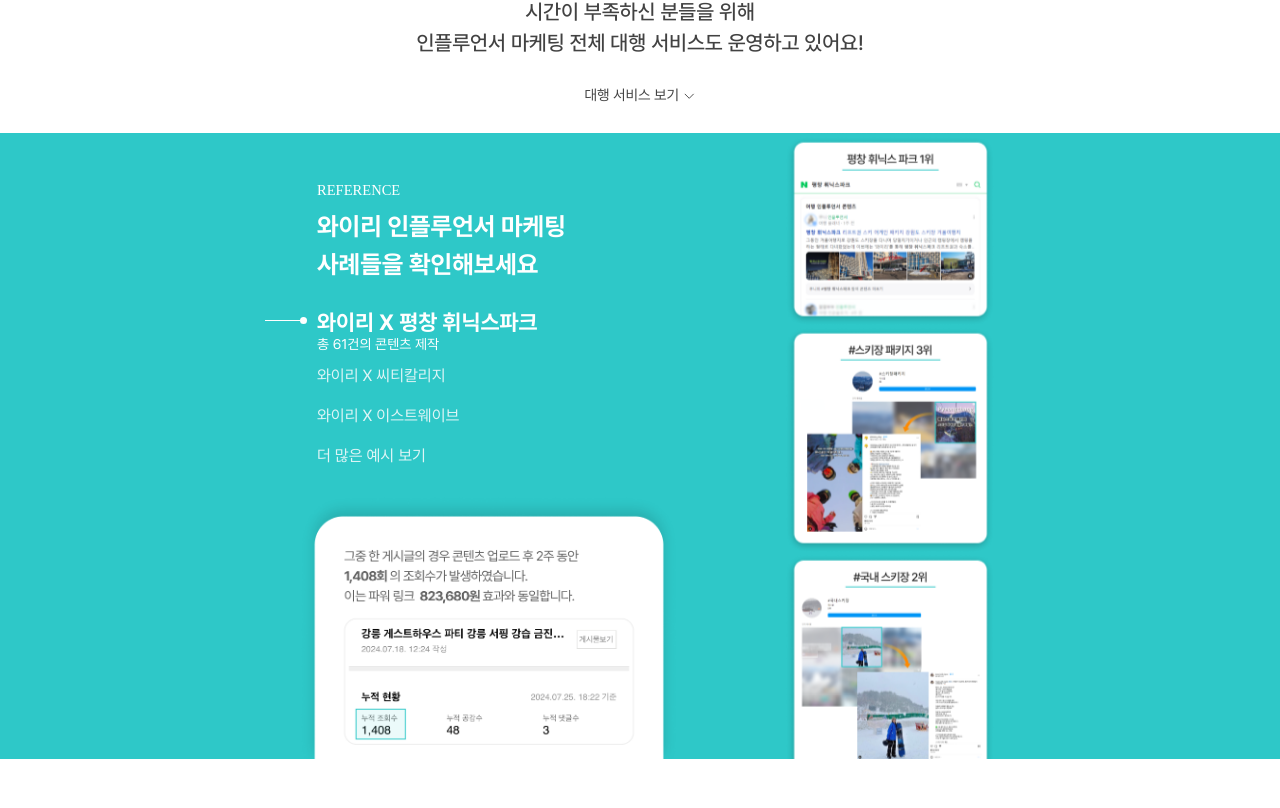
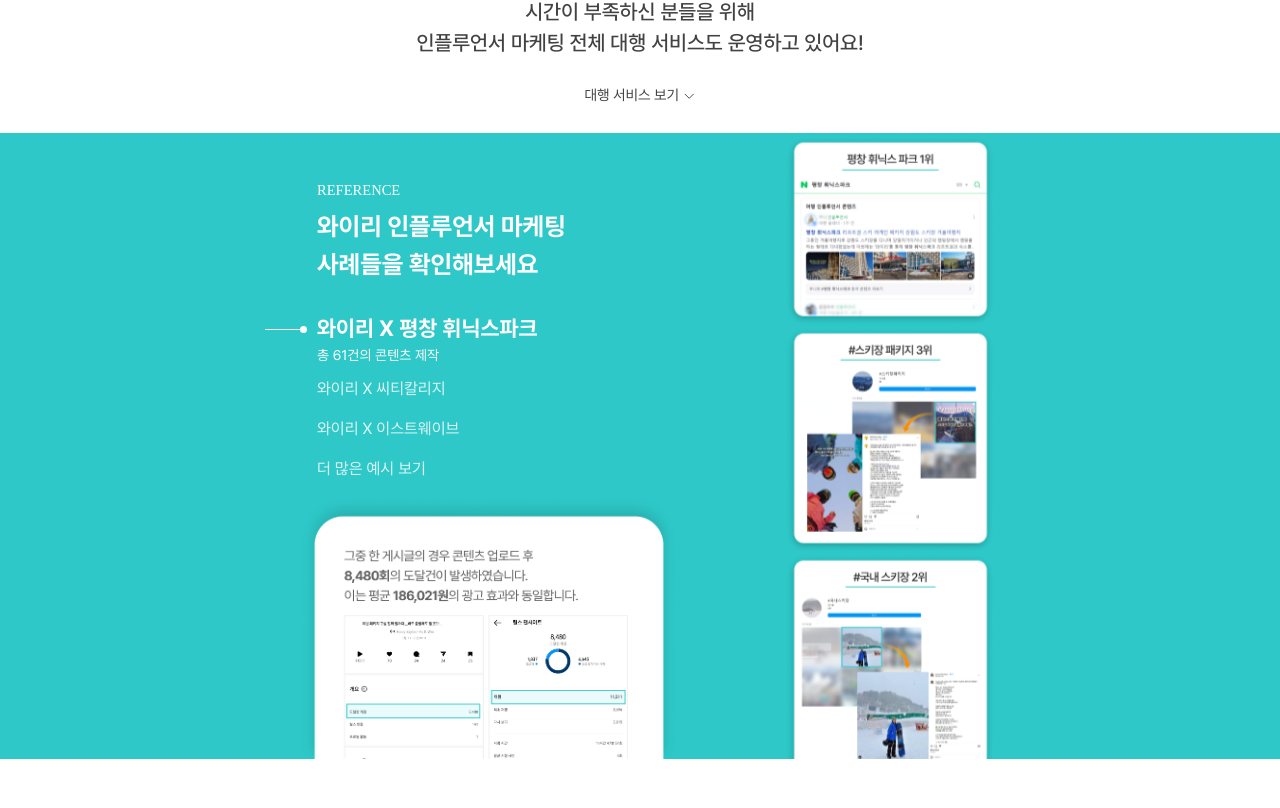
Before and after one commit to wailead/next-seo, a Next.js app: page / in a window 1280 px wide. Shown: the part 2252-3060 px from the top of the page. Built offline with nearby package versions, Linux system fonts and the light colour scheme.

Commit message:
✨ Feat: 광고주 페이지 반응형 구현 #156

```diff
--- a/src/app/(route)/(advertiser)/_view/reference/Reference.tsx
+++ b/src/app/(route)/(advertiser)/_view/reference/Reference.tsx
@@ -37,16 +37,16 @@ function Reference() {
     <div className="w-full  bg-primary-default ">
       <SectionLayout>
         <div
-          className={`flex h-[39.125rem] overflow-hidden justify-between ${selectTitle === 'more' ? 'pr-0' : 'pr-[1.25rem]'} `}>
+          className={`flex primary:h-[39.125rem] h-[83.47vw] overflow-hidden justify-between ${selectTitle === 'more' ? 'pr-0' : 'primary:pr-[1.25rem] pr-[2.67vw]'} `}>
           <TitleForm
             title={`와이리 인플루언서 마케팅\n 사례들을 확인해보세요`}
             subtitle="REFERENCE"
             titleColor="text-white-default"
             subTitleColor="text-white-default"
             pb="0"
-            pr="pl-[3.25rem] pr-0">
-            <div className="flex flex-col justify-between gap-[1.82rem]">
-              <div className="flex flex-col  gap-[1.25rem] ">
+            pr="primary:pl-[3.25rem] pl-[6.93vw] pr-0">
+            <div className="flex flex-col justify-between primary:gap-[1.82rem] gap-[3.88vw]">
+              <div className="flex flex-col  primary:gap-[1.25rem] gap-[2.67vw]  primary:h-[10.438rem] h-[22.27vw]">
                 <ReferenceCard
                   title="와이리 X 평창 휘닉스파크"
                   id="pyeongchang"
@@ -76,14 +76,14 @@ function Reference() {
                   descNum=""
                 />
               </div>
-              <div className="relative w-[23.75rem] h-[16.563rem] items-end">
+              <div className="relative primary:w-[23.75rem] w-[50.67vw] primary:h-[16.563rem] h-[35.33vw] items-end">
                 {selectTitle !== 'more' && (
                   <Image
                     src={`/images/advertiser/peference/${selectTitle}/${selectTitle}_main.png`}
                     alt={`${selectTitle}`}
                     width={380}
                     height={264}
-                    className="absolute left-[-1.125rem]"
+                    className="absolute primary:left-[-1.125rem] left-[-2.4vw] primary:bottom-[0.875rem] bottom-[1.86vw]"
                   />
                 )}
               </div>
--- a/src/app/(route)/(advertiser)/_view/reference/components/ReferenceCard.tsx
+++ b/src/app/(route)/(advertiser)/_view/reference/components/ReferenceCard.tsx
@@ -1,3 +1,5 @@
+import { twMerge } from 'tailwind-merge'
+
 interface Props {
   title: string
   descNum?: string
@@ -10,20 +12,25 @@ function ReferenceCard({ title, descNum, selectTitle, id, handleSelect }: Props)
   return (
     <div className=" relative flex flex-col cursor-default">
       {selectTitle === id && (
-        <div className="absolute flex left-[-3.25rem] bottom-[1.375rem] items-center justify-center">
-          <div className="w-[2.188rem] h-[0.063rem] bg-white-default "></div>
-          <div className="w-[0.438rem] h-[0.438rem] bg-white-default rounded-[50%] "></div>
+        <div className="absolute flex primary:left-[-3.25rem] left-[-6.93vw] primary:bottom-[1.625rem] bottom-[3.47vw] items-center justify-center">
+          <div className="primary:w-[2.188rem] w-[4.67vw] primary:h-[0.063rem] h-[0.13vw] bg-white-default "></div>
+          <div className="primary:w-[0.438rem] w-[0.93vw] primary:h-[0.438rem] h-[0.93vw] bg-white-default rounded-[50%] "></div>
         </div>
       )}
       <span
         onClick={() => handleSelect(id)}
-        className={`w-fit duration-300  text-primary-100 leading-[1.25rem] ${selectTitle === id ? '  font-bold  text-[1.375rem] text-white-default' : ''}`}>
+        className={twMerge(
+          `w-fit duration-300 primary:text-[1rem] text-[2.13vw] text-primary-100 primary:leading-[1.25rem] leading-[2.67vw]`,
+          selectTitle === id ? '  font-bold  primary:text-[1.375rem] text-[2.93vw] text-white-default' : ''
+        )}>
         {title}
       </span>
       {selectTitle === id && (
-        <div className="h-[0.875rem] ">
+        <div className="flex primary:h-[0.875rem] h-[1.87vw] ">
           {selectTitle === id && selectTitle !== 'more' && (
-            <span className={`text-white-default text-[0.875rem] `}>총 {descNum}건의 콘텐츠 제작</span>
+            <span className={`text-white-default primary:text-[0.875rem] text-[1.87vw] `}>
+              총 {descNum}건의 콘텐츠 제작
+            </span>
           )}
         </div>
       )}
--- a/src/app/(route)/(advertiser)/_view/reference/components/ReferenceSlide.tsx
+++ b/src/app/(route)/(advertiser)/_view/reference/components/ReferenceSlide.tsx
@@ -1,5 +1,6 @@
 import Image, { StaticImageData } from 'next/image'
 import { useEffect, useRef, useState } from 'react'
+import { twMerge } from 'tailwind-merge'
 
 interface Props {
   images: StaticImageData[]
@@ -35,7 +36,10 @@ function ReferenceSlide({ images, selectTitle }: Props) {
   }, [selectTitle])
   return (
     <div
-      className="relative select-none"
+      className={twMerge(
+        `relative select-none`,
+        selectTitle === 'more' ? 'primary:w-[15rem] w-[32vw]' : 'primary:w-[13.125rem] w-[28vw]'
+      )}
       ref={containerRef}
       onMouseDown={handleMouseDown}
       onMouseMove={handleMouseMove}
--- a/src/app/components/title-form/TitleForm.tsx
+++ b/src/app/components/title-form/TitleForm.tsx
@@ -16,21 +16,29 @@ function TitleForm({
   subtitle,
   title,
   children,
-  pb = 'pb-bottom',
+  pb = 'primary:pb-bottom pb-[8.32vw]',
   pr,
   titleColor,
   subTitleColor,
   className,
 }: titleFormProps) {
   return (
-    <div className={twMerge(`px-x pt-top ${pb} flex flex-col gap-[1.82rem] ${className}`, pr)}>
-      <div className="flex flex-col gap-[0.39rem]">
-        <p className={twMerge(`font-montserrat font-normal text-[0.91rem] text-primary-default`, titleColor)}>
+    <div
+      className={twMerge(
+        `primary:px-x px-[6.93vw] primary:pt-top pt-[6.24vw] ${pb} flex flex-col primary:gap-[1.82rem] gap-[3.87vw] ${className}`,
+        pr
+      )}>
+      <div className="flex flex-col primary:gap-[0.39rem] gap-[0.83vw]">
+        <p
+          className={twMerge(
+            `font-montserrat font-normal primary:text-[0.91rem] text-[1.94vw] text-primary-default`,
+            titleColor
+          )}>
           {subtitle}
         </p>
         <p
           className={twMerge(
-            `font-pretendard font-bold text-[1.56rem] text-gray-600 whitespace-pre-line `,
+            `font-pretendard font-bold primary:text-[1.56rem] text-[3.33vw] text-gray-600 whitespace-pre-line `,
             subTitleColor
           )}
           dangerouslySetInnerHTML={{ __html: title }}
```
Also changed, not shown: public/images/advertiser/peference/east/east_main.png, public/images/advertiser/peference/pyeongchang/pyeongchang_main.png.
